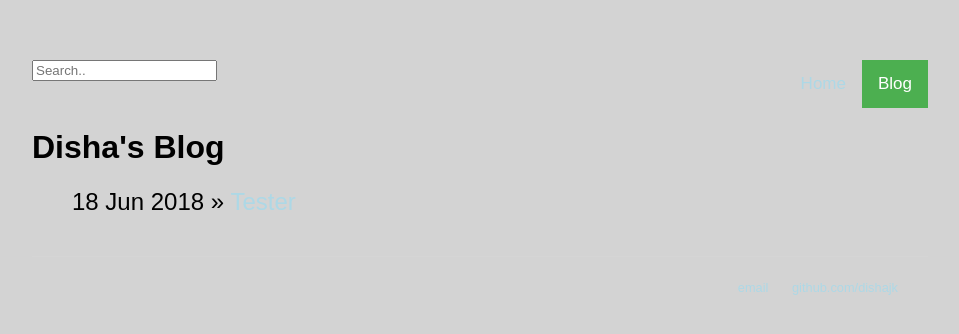
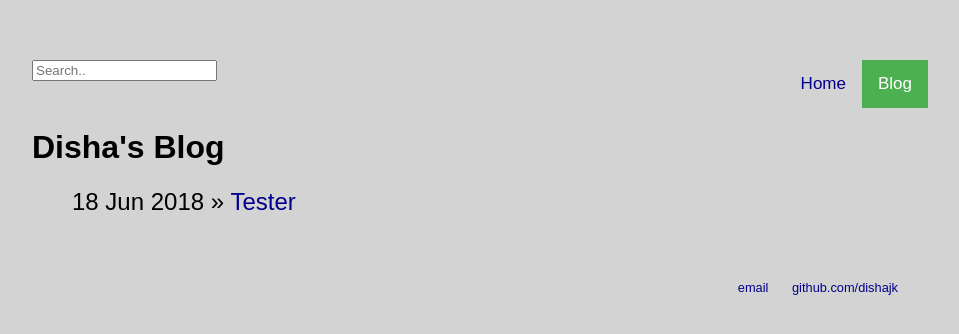
Before and after one commit to dishajk/dishajk.github.io, a Jekyll site: the page built from blog/index.html, in a window 1280 px wide. Shown: the top 334 px of the page, without its empty margins (160-1119 px from the left). Built offline with Jekyll 4.4.1, drawn with Linux system fonts in a browser that asks for light colours.

Commit message:
link color

```diff
--- a/css/main.css
+++ b/css/main.css
@@ -63,22 +63,22 @@ footer {
   font-size: .8em;
 }
 a:link {
-  color: lightblue;
+  color: darkblue;
   background-color: transparent;
   text-decoration: none;
 }
 a:visited {
-  color: lightblue;
+  color: darkblue;
   background-color: transparent;
   text-decoration: none;
 }
 a:hover {
-  color: white;
+  color: darkgreen;
   background-color: transparent;
   text-decoration: underline;
 }
 a:active {
-  color: yellow;
+  color: darkgreen;
   background-color: transparent;
   text-decoration: underline;
 }
```
